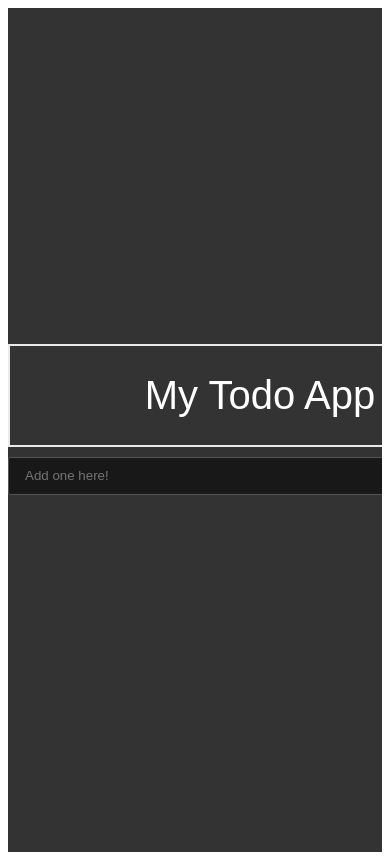
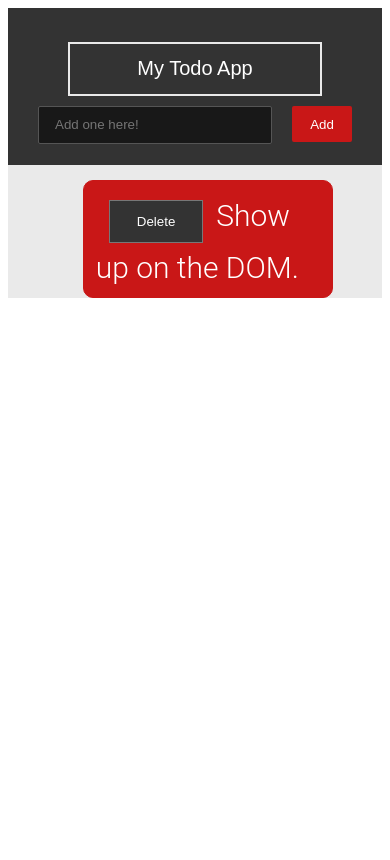
Before and after one commit to ETCraig/Angular-cli-ToDo-List, an Angular app: page / in a window 390 px wide. Built offline with nearby package versions, Linux system fonts and the light colour scheme.

Commit message:
Made it Mobile Responsive

```diff
--- a/src/app/app.component.css
+++ b/src/app/app.component.css
@@ -33,3 +33,34 @@
     background: #333;
     width: 500px;
 }
+
+@media (max-width: 768px) {
+    #app-main {
+      overflow: auto;
+    }
+    .app-wrap {
+        display: flex;
+        flex-direction: column;
+    }
+    .right-wrap {
+      flex: 0;
+      height: 80vh;
+    }
+    .left-wrap {
+      justify-content: start;
+      margin-top: 4vh;
+      height: 20vh;
+    }
+  }
+
+@media(max-width: 531px) {
+    .title-wrap {
+        width: 250px;
+    }
+}
+
+@media(max-width: 355px) {
+    .title-wrap {
+        width: 175px;
+    }
+}
--- a/src/app/components/input/input.component.css
+++ b/src/app/components/input/input.component.css
@@ -29,3 +29,18 @@
     transition: all 0.5s;
     width: 100px;
 }
+
+@media(max-width: 531px) {
+    .input {
+        width: 200px;
+    }
+    .btn {
+        width: 60px;
+    }
+}
+
+@media(max-width: 355px) {
+    .input {
+        width: 125px;
+    }
+}
--- a/src/app/components/input/input.component.ts
+++ b/src/app/components/input/input.component.ts
@@ -1,6 +1,6 @@
 import { Component, OnInit } from '@angular/core';
 
-import {AddingService} from '../../services/adding.service';
+import { AddingService } from '../../services/adding.service';
 
 @Component({
   selector: 'app-input',
@@ -14,7 +14,7 @@ export class InputComponent implements OnInit {
   //Like constructor in React creates initial state / data
   constructor(private addingService: AddingService) {
     this.inputText = '';
-   }
+  }
 
   ngOnInit() {
   }
--- a/src/app/components/title/title.component.css
+++ b/src/app/components/title/title.component.css
@@ -4,3 +4,9 @@ h1 {
     font-family: 'Oswald', sans-serif;
     text-decoration-color: #c91717;
 }
+
+@media(max-width: 531px) {
+    h1 {
+        font-size: 20px;
+    }
+}
--- a/src/app/components/title/title.component.html
+++ b/src/app/components/title/title.component.html
@@ -1 +1 @@
-  <h1>My Todo App</h1>
+<h1>My Todo App</h1>
--- a/src/app/components/todos/todos.component.css
+++ b/src/app/components/todos/todos.component.css
@@ -28,3 +28,13 @@
     margin-left: 1em;
     cursor: pointer;
 }
+
+@media(max-width: 355px) {
+    #todos-main {
+        font-size: 25px;
+    }
+    .delete-btn {
+        padding: .5em 1em;
+        width: 70px;
+    }
+}
--- a/src/app/components/todos/todos.component.ts
+++ b/src/app/components/todos/todos.component.ts
@@ -1,7 +1,7 @@
 import { Component, OnInit, Input } from '@angular/core';
 
-import {Todo} from '../../classes/todo';
-import {AddingService} from '../../services/adding.service';
+import { Todo } from '../../classes/todo';
+import { AddingService } from '../../services/adding.service';
 
 @Component({
   selector: 'app-todos',
```
